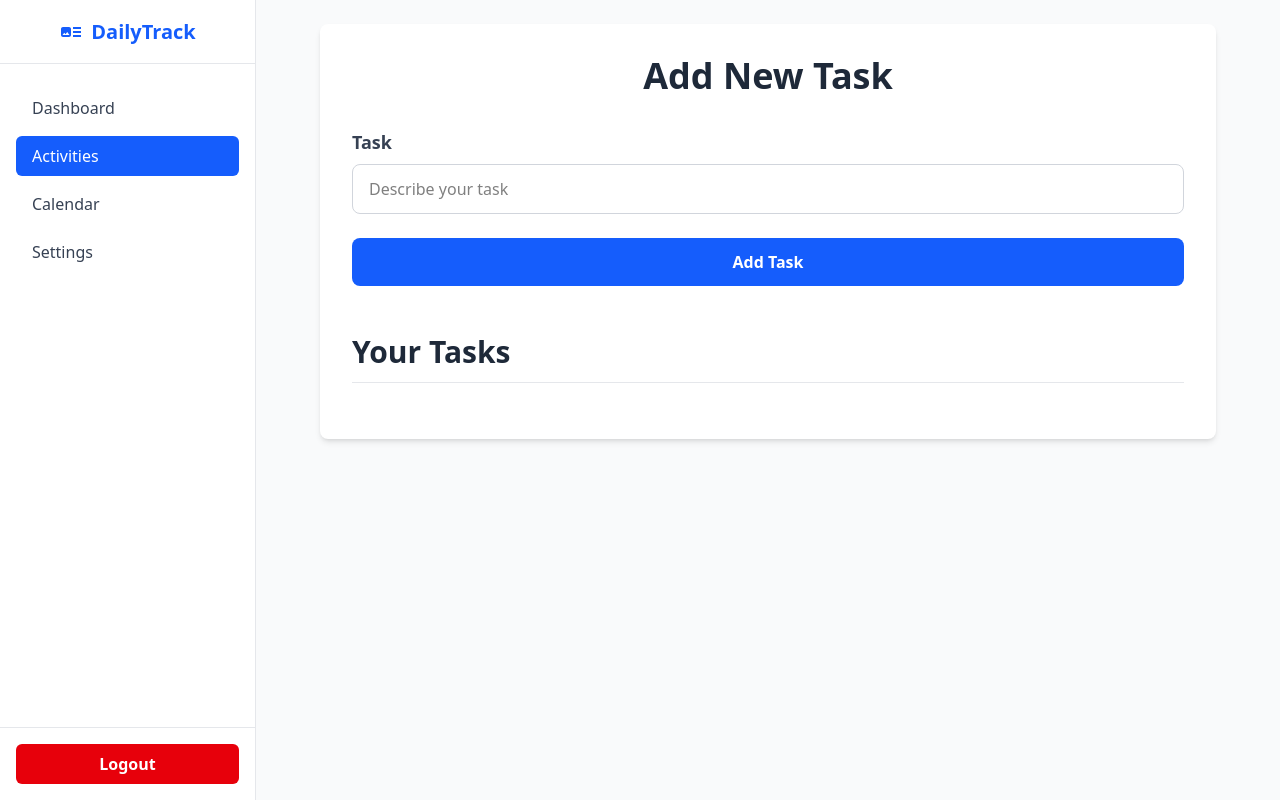
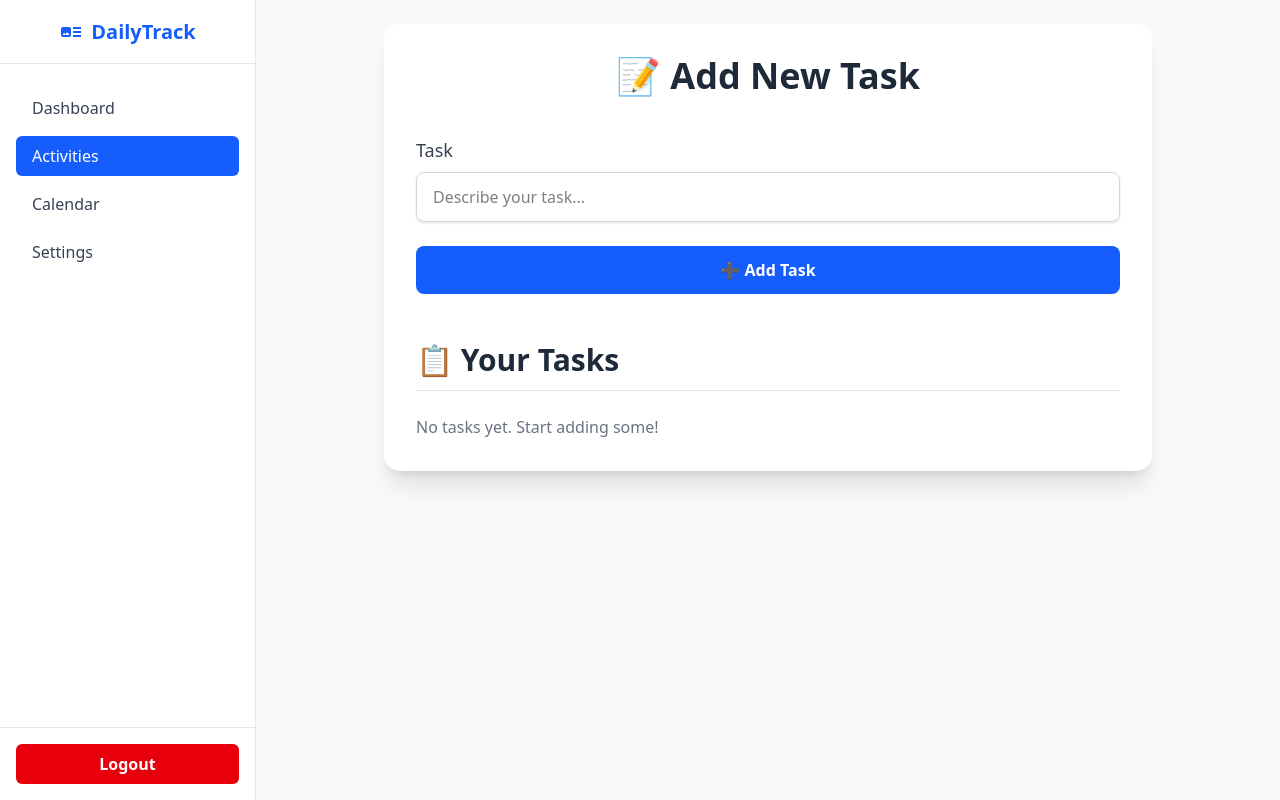
Before and after one commit to RashiShekhar/Daily-Activities, a React (Vite) app: page /dashboard/activities in a window 1280 px wide. Built offline with nearby package versions, Linux system fonts and the light colour scheme.

Commit message:
activities design updated

```diff
--- a/src/components/Activities.jsx
+++ b/src/components/Activities.jsx
@@ -1,35 +1,74 @@
-import React from "react";
+import React, { useState } from "react";
+import { motion } from "framer-motion";
 
 export default function Activities() {
+  const [task, setTask] = useState("");
+
+  const handleSubmit = (e) => {
+    e.preventDefault();
+    if (task.trim()) {
+      console.log("Task submitted:", task); // Replace with your handler logic
+      setTask("");
+    }
+  };
+
   return (
-    <div className="max-w-4xl mx-auto p-8 bg-white rounded-lg shadow-md">
-      <h2 className="text-4xl font-extrabold text-gray-800 mb-8 text-center">
-        Add New Task
-      </h2>
+    <motion.div
+      className="max-w-3xl mx-auto p-8 bg-white rounded-2xl shadow-xl"
+      initial={{ opacity: 0, y: 40 }}
+      animate={{ opacity: 1, y: 0 }}
+      transition={{ duration: 0.6 }}
+    >
+      <motion.h2
+        className="text-4xl font-extrabold text-gray-800 mb-10 text-center"
+        initial={{ opacity: 0, y: -10 }}
+        animate={{ opacity: 1, y: 0 }}
+        transition={{ delay: 0.2 }}
+      >
+        📝 Add New Task
+      </motion.h2>
 
-      <form className="space-y-6 mb-12">
+      <motion.form
+        className="space-y-6 mb-12"
+        onSubmit={handleSubmit}
+        initial={{ opacity: 0, y: 20 }}
+        animate={{ opacity: 1, y: 0 }}
+        transition={{ delay: 0.3 }}
+      >
         <div>
-          <label className="block text-lg font-semibold text-gray-700 mb-2">
+          <label className="block text-lg font-medium text-gray-700 mb-2">
             Task
           </label>
           <input
             type="text"
-            placeholder="Describe your task"
-            className="w-full border border-gray-300 rounded-lg px-4 py-3 focus:ring-2 focus:ring-blue-500 focus:outline-none transition"
+            placeholder="Describe your task..."
+            value={task}
+            onChange={(e) => setTask(e.target.value)}
+            className="w-full border border-gray-300 rounded-lg px-4 py-3 focus:ring-2 focus:ring-blue-500 focus:outline-none transition shadow-sm"
           />
         </div>
 
-        <button
+        <motion.button
+          whileHover={{ scale: 1.03 }}
+          whileTap={{ scale: 0.98 }}
           type="submit"
-          className="w-full bg-blue-600 hover:bg-blue-700 text-white font-bold py-3 rounded-lg transition"
+          className="w-full bg-blue-600 hover:bg-blue-700 text-white font-semibold py-3 rounded-lg transition-all duration-200"
         >
-          Add Task
-        </button>
-      </form>
+          ➕ Add Task
+        </motion.button>
+      </motion.form>
 
-      <h3 className="text-3xl font-semibold text-gray-800 mb-6 border-b border-gray-200 pb-3">
-        Your Tasks
-      </h3>
-    </div>
+      <motion.div
+        initial={{ opacity: 0, y: 10 }}
+        animate={{ opacity: 1, y: 0 }}
+        transition={{ delay: 0.5 }}
+      >
+        <h3 className="text-3xl font-semibold text-gray-800 mb-6 border-b border-gray-200 pb-3">
+          📋 Your Tasks
+        </h3>
+        {/* Add task list UI here later */}
+        <p className="text-gray-500">No tasks yet. Start adding some!</p>
+      </motion.div>
+    </motion.div>
   );
 }
```
